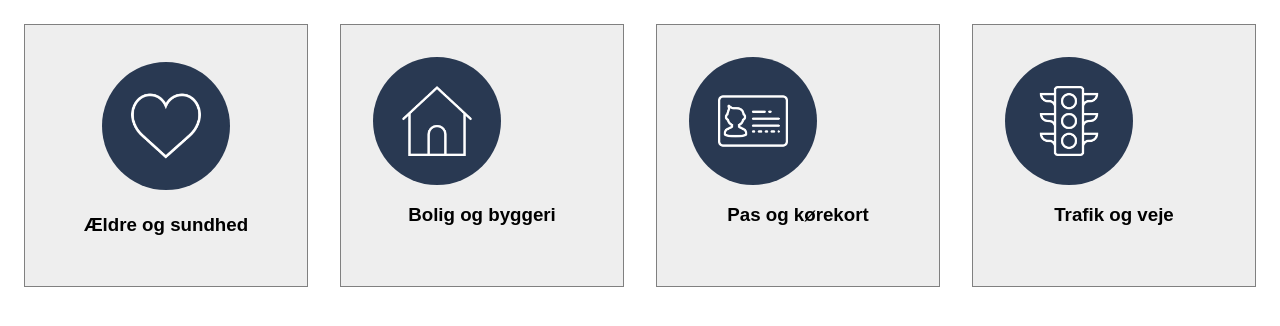
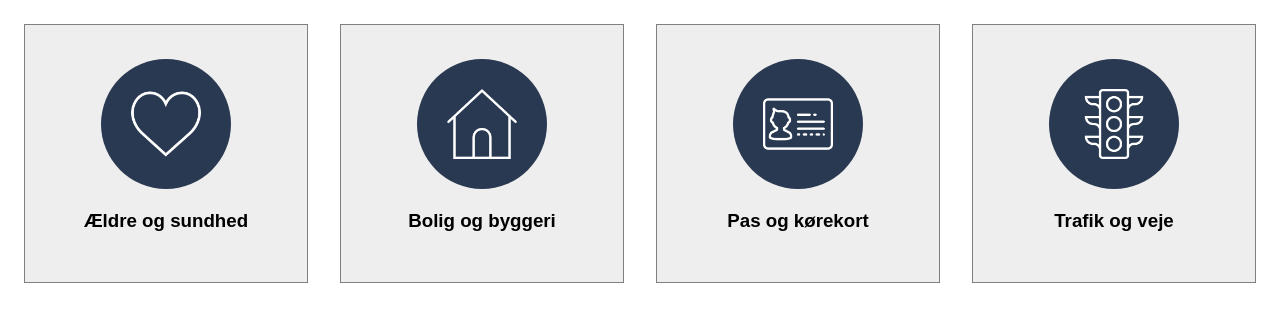
Before and after one commit to KalleTHansen/Koege-Kommune, a plain HTML site: page index.html in a window 1280 px wide. Drawn offline with Linux system fonts and the light colour scheme.

Commit message:
Using only table and td for centering

```diff
--- a/index.html
+++ b/index.html
@@ -10,33 +10,37 @@
       <nav id="navgrid">
         <article class="category">
             <table class="center">
-                <td>
-                  <div class="bgicon">
+                <td class="bgicon">
                     <img class="icon" src="img/icons/heart.png" alt="Ældre og sundhed">
-                  </div>
                 </td>
             </table>
           <h3>Ældre og sundhed</h3>
         </article>
 
         <article class="category">
-          <div class="bgicon">
-            <img class="icon" src="img/icons/house.png" alt="Bolig og byggeri">
-          </div>
+          <table class="center">
+            <td class="bgicon">
+              <img class="icon" src="img/icons/house.png" alt="Bolig og byggeri">
+            </td>
+          </table>
           <h3>Bolig og byggeri</h3>
         </article>
 
         <article class="category">
-          <div class="bgicon">
-            <img class="icon" src="img/icons/id.png" alt="Pas og kørekort">
-          </div>
+          <table class="center">
+            <td class="bgicon">
+              <img class="icon" src="img/icons/id.png" alt="Pas og kørekort">
+            </td>
+          </table>
           <h3>Pas og kørekort</h3>
         </article>
 
         <article class="category">
-          <div class="bgicon">
-            <img class="icon" src="img/icons/traffic.png" alt="Trafik og veje">
-          </div>
+          <table class="center">
+            <td class="bgicon">
+              <img class="icon" src="img/icons/traffic.png" alt="Trafik og veje">
+            </td>
+          </table>
           <h3>Trafik og veje</h3>
         </article>
       </nav>
```
